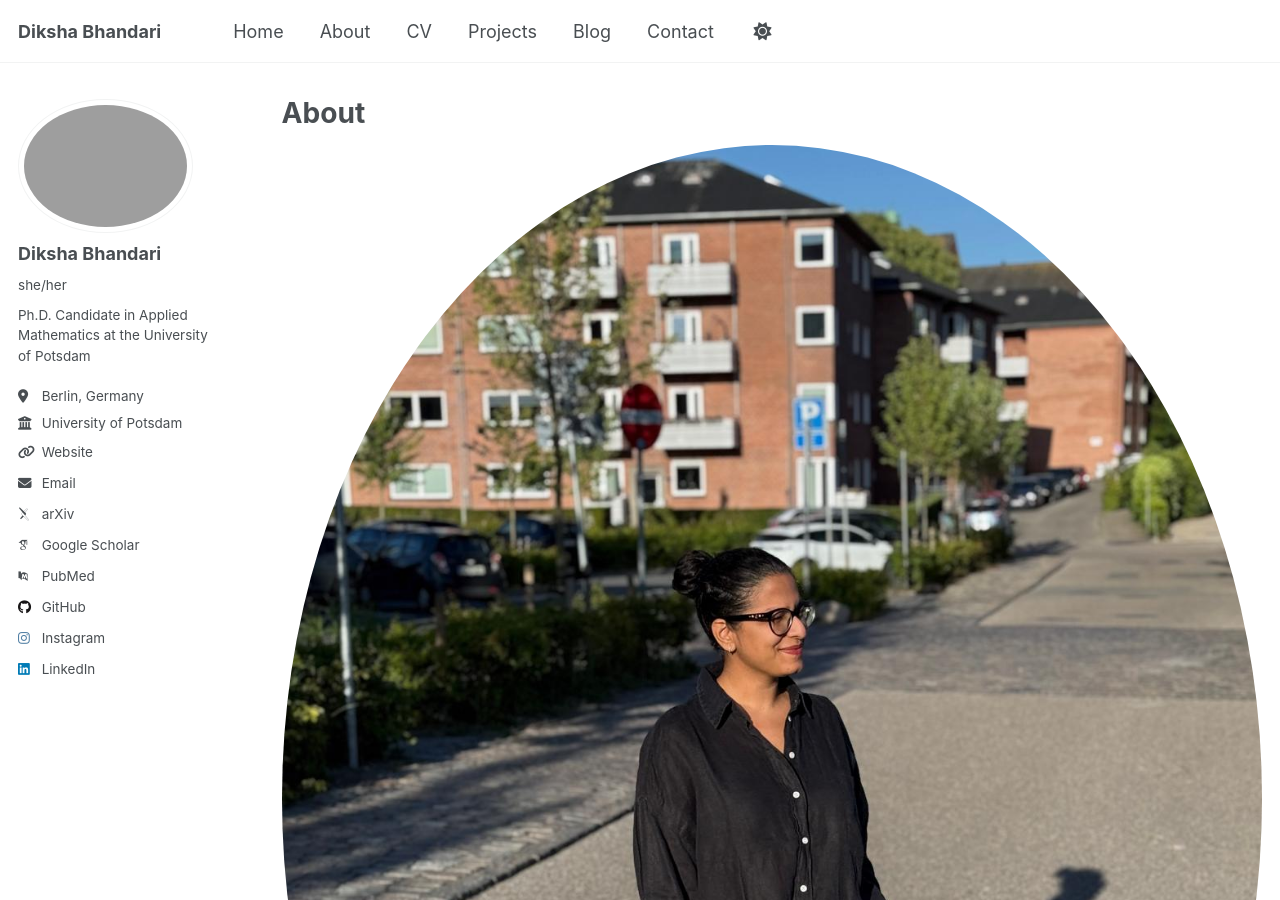
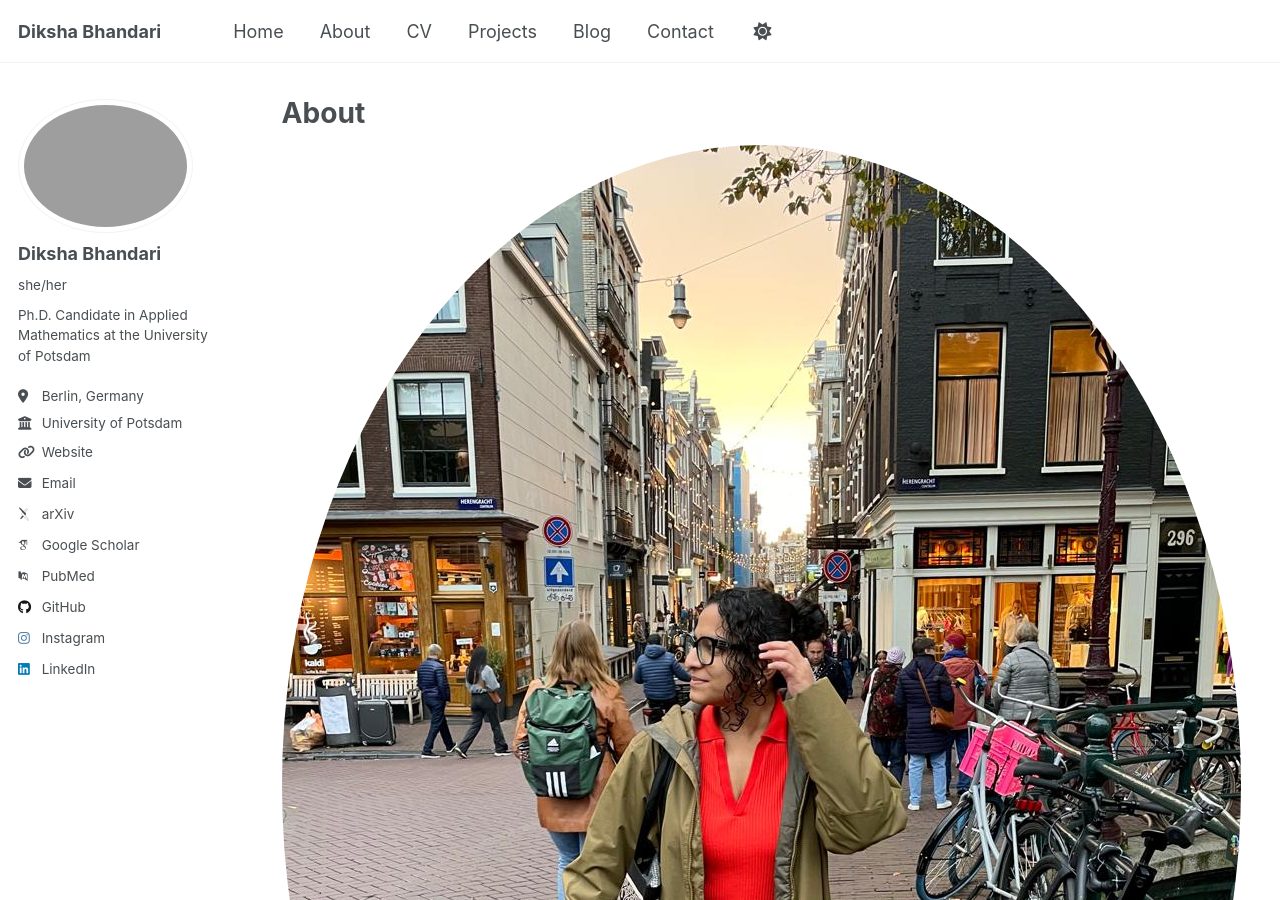
Before and after one commit to dikshab14/dikshab14.github.io, a Jekyll site: the page built from _pages/about.md, in a window 1280 px wide and 900 px high. Built offline with Jekyll 4.4.1, drawn with Linux system fonts in a browser that asks for light colours; some web fonts are replaced; a script that is not in the unit is left out.

Commit message:
upload about image

```diff
--- a/_pages/about.md
+++ b/_pages/about.md
@@ -5,7 +5,7 @@ permalink: /about/
 author_profile: true
 ---
 
-<img src="/images/profile_image_1.jpeg" width="1200" style="float: left; margin-right: 25px; border-radius: 50%;" alt="Diksha Bhandari">
+<img src="/images/about_2.jpeg" width="959" style="float: left; margin-right: 25px; border-radius: 50%;" alt="Diksha Bhandari">
 
 ---
 
```
Also changed, not shown: images/about_1.jpeg (added), images/about_2.jpeg (added), images/about_3.jpeg (added).
